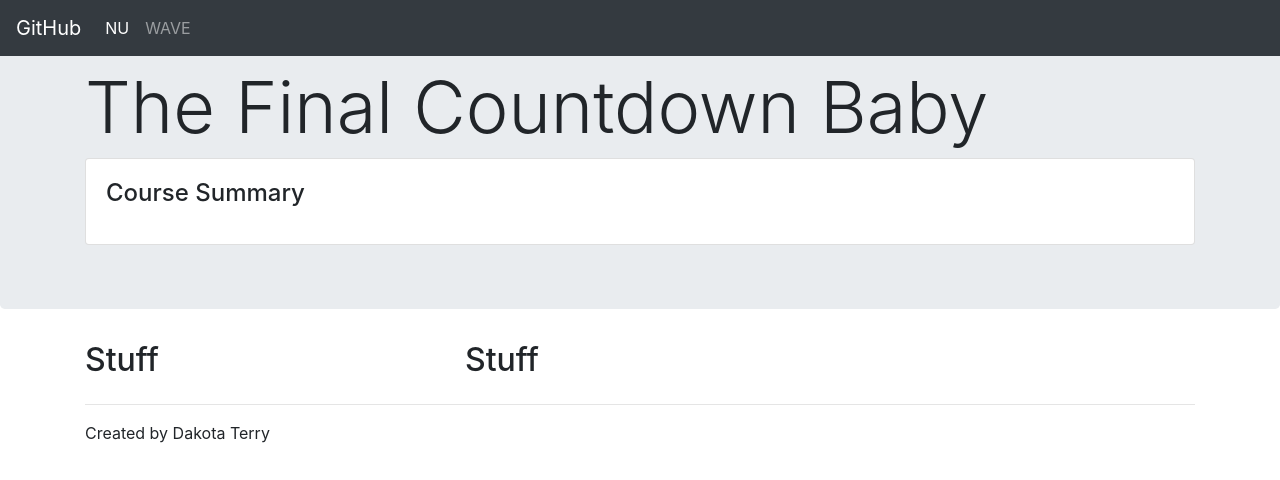
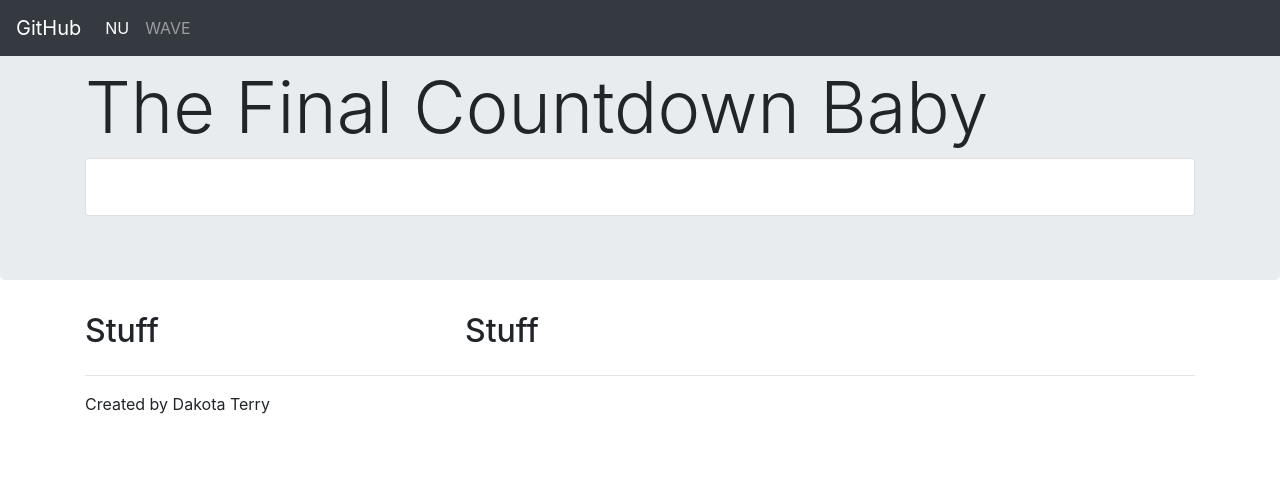
Before and after one commit to KadotaTerry/WebDevFinal, a plain HTML site: page index.html in a window 1280 px wide. Drawn offline with nearby package versions, Linux system fonts and the light colour scheme; no server answers.

Commit message:
Update index.html

```diff
--- a/index.html
+++ b/index.html
@@ -36,7 +36,7 @@
         <h1 class="display-3">The Final Countdown Baby</h1>
         <div class="card">
           <div class="card-body">
-            <h4 class="card-title">Course Summary</h4>
+            <h4 class="card-title"></h4>
             <p class="text"></p>
           </div>
         </div>
```
